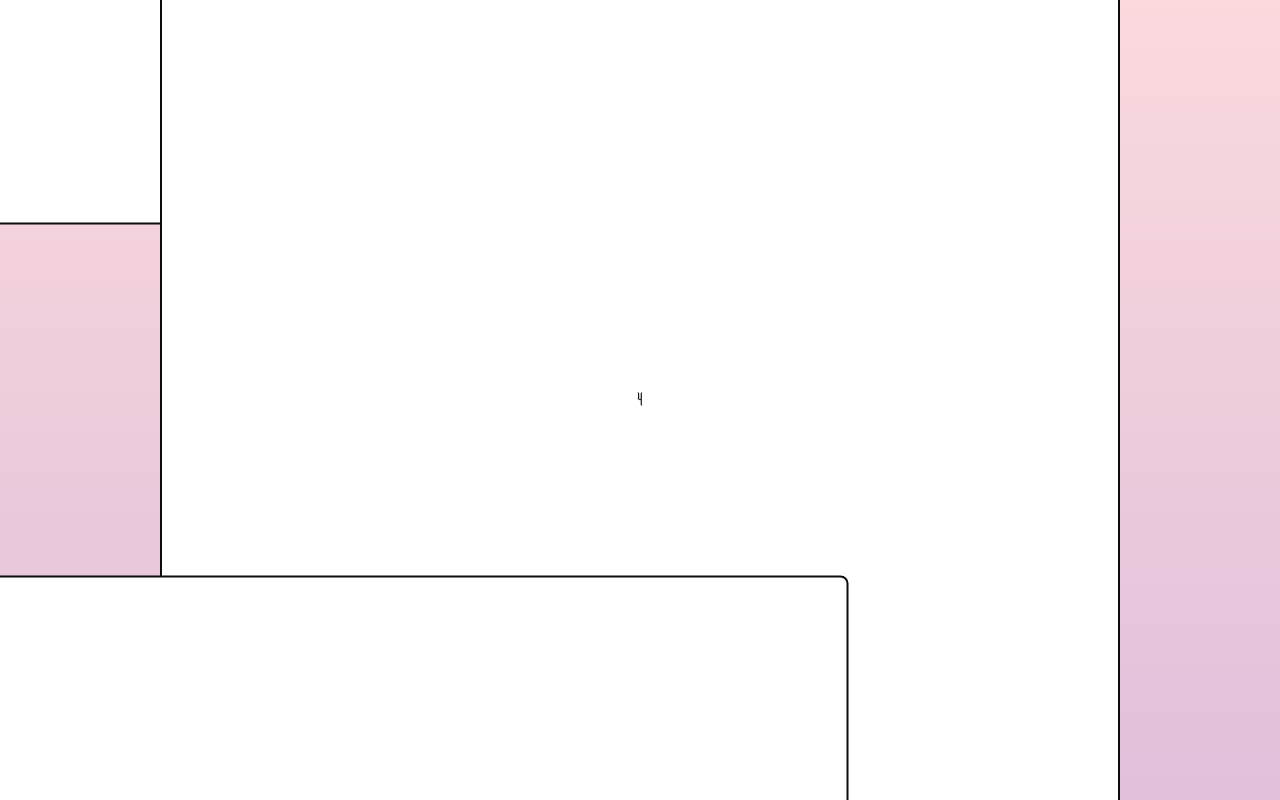
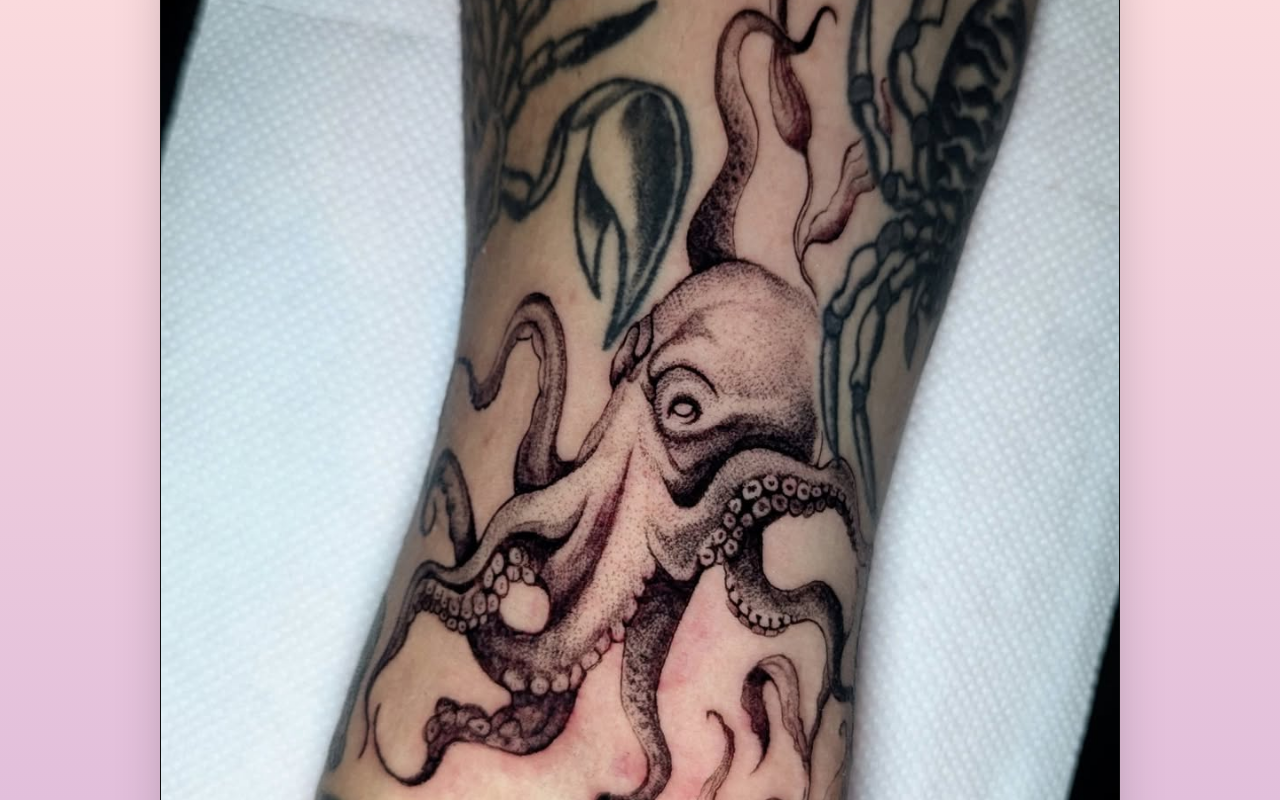
Before and after one commit to valerio-pescatori/nat-portfolio, a Next.js app: page / in a window 1280 px wide. Shown: the top 800 px of the page. Built offline with nearby package versions, Linux system fonts and the light colour scheme.

Commit message:
rotation tilt, images, fix ssr

```diff
--- a/app/page.tsx
+++ b/app/page.tsx
@@ -1,23 +1,65 @@
 "use client";
+import { useMounted } from "@/utils/hooks/useMounted";
 import clsx from "clsx";
 import { LenisRef, ReactLenis, useLenis } from "lenis/react";
-import { useRef, useState } from "react";
+import Image from "next/image";
+import { useEffect, useRef, useState } from "react";
+import octopus from "./assets/images/octopus.jpg";
 
 export default function Home() {
+  const isMounted = useMounted();
   const [rotation, setRotation] = useState(0);
-  const TOTAL_ELEMENTS = 8;
+  const TOTAL_ELEMENTS = 10;
 
   const blocks = useRef<(HTMLDivElement | null)[]>([]);
   const lenisRef = useRef<LenisRef | null>(null);
+  const lastAnimatedScroll = useRef(0);
 
   const getRadius = () => {
-    const cardSize = 520;
+    const cardSize = window.innerWidth * 0.75;
     const spacing = 1.4;
     const radius = (cardSize * spacing * TOTAL_ELEMENTS) / (2 * Math.PI);
     return radius;
   };
 
-  const lastAnimatedScroll = useRef(0);
+  // Calculate visibility based on viewport position
+  useEffect(() => {
+    const updateVisibility = () => {
+      const viewportWidth = window.innerWidth;
+      const viewportHeight = window.innerHeight;
+      const centerX = viewportWidth / 2;
+      const centerY = viewportHeight / 2;
+
+      blocks.current.forEach((block) => {
+        if (!block) return;
+
+        const rect = block.getBoundingClientRect();
+        const cardCenterX = rect.left + rect.width / 2;
+        const cardCenterY = rect.top + rect.height / 2;
+
+        // Calculate distance from viewport center
+        const distanceX = cardCenterX - centerX;
+        const distanceY = cardCenterY - centerY;
+
+        // Maximum distance for fade calculation (adjust for desired effect range)
+        const maxDistance = viewportWidth * 1.6;
+
+        const normalizedDistanceX = Math.min(distanceX / maxDistance, 1);
+        const normalizedDistanceY = Math.min(distanceY / maxDistance, 1);
+        // Transform the normalizedDistance into positive X and negative Y rotation with a maximum amount of 30deg
+        const rotationX = normalizedDistanceX * 45;
+        const rotationY = -normalizedDistanceY * 45;
+
+        block.style.transform = `rotateX(${rotationX}deg) rotateY(${rotationY}deg)`;
+      });
+    };
+
+    updateVisibility();
+
+    // Update on window resize
+    window.addEventListener("resize", updateVisibility);
+    return () => window.removeEventListener("resize", updateVisibility);
+  }, [rotation]);
 
   useLenis(
     (e) => {
@@ -28,10 +70,12 @@ export default function Home() {
       // update rotation
       const delta = e.animatedScroll - lastAnimatedScroll.current;
       lastAnimatedScroll.current = e.animatedScroll;
-      setRotation((r) => r + delta * 0.25);
+      setRotation((r) => (r + delta * 0.25) % 360);
     },
     [blocks]
   );
+
+  if (!isMounted) return null;
 
   return (
     <>
@@ -40,7 +84,17 @@ export default function Home() {
         className="text-3xl w-full relative h-screen"
         ref={lenisRef}
         onTouchStart={() => (lastAnimatedScroll.current = 0)}
-        options={{ infinite: true, syncTouch: true, touchMultiplier: 0.4, lerp: 0.04 }}
+        options={{
+          infinite: true,
+          syncTouch: true,
+          touchMultiplier: 0.4,
+          lerp: 0.04,
+          syncTouchLerp: 0.04,
+          virtualScroll: (data) => {
+            data.deltaY *= -1;
+            return true;
+          },
+        }}
       >
         <div
           id="wrapper"
@@ -57,7 +111,7 @@ export default function Home() {
             return (
               <div
                 className={clsx(
-                  "w-3/4 bg-white aspect-square border-2 rounded-lg flex items-center justify-center",
+                  "w-3/4 bg-white aspect-square shadow-2xl border overflow-hidden rounded-lg flex items-center justify-center",
                   "absolute top-1/2 left-1/2"
                 )}
                 style={{ rotate: `${-rotation}deg`, translate: `calc(-50% - ${x}px) calc(-50% - ${y}px)` }}
@@ -66,7 +120,7 @@ export default function Home() {
                   blocks.current[i] = element;
                 }}
               >
-                {i}
+                <Image src={octopus} alt="image" className="w-full h-full object-cover" />
               </div>
             );
           })}
--- /dev/null
+++ b/utils/hooks/useMounted.ts
@@ -0,0 +1,11 @@
+import { useEffect, useState } from "react";
+
+export function useMounted() {
+  const [mounted, setMounted] = useState(false);
+
+  useEffect(() => {
+    setMounted(true);
+  }, []);
+
+  return mounted;
+}
```
Also changed, not shown: app/assets/images/octopus.jpg (added).
